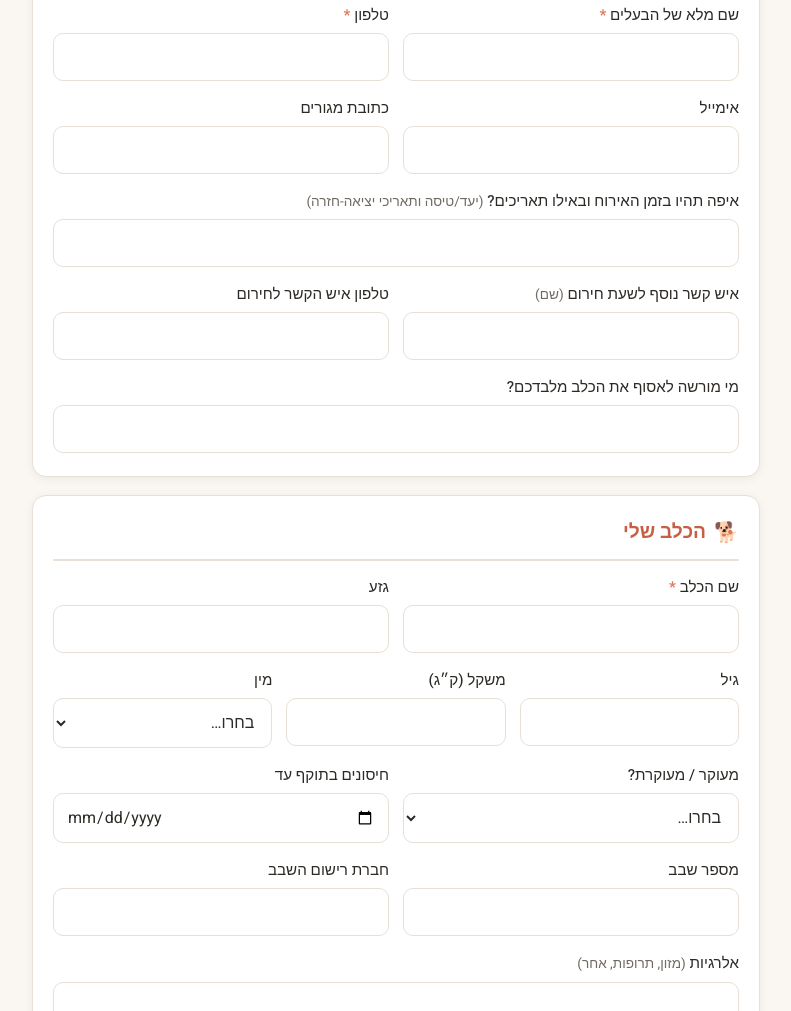
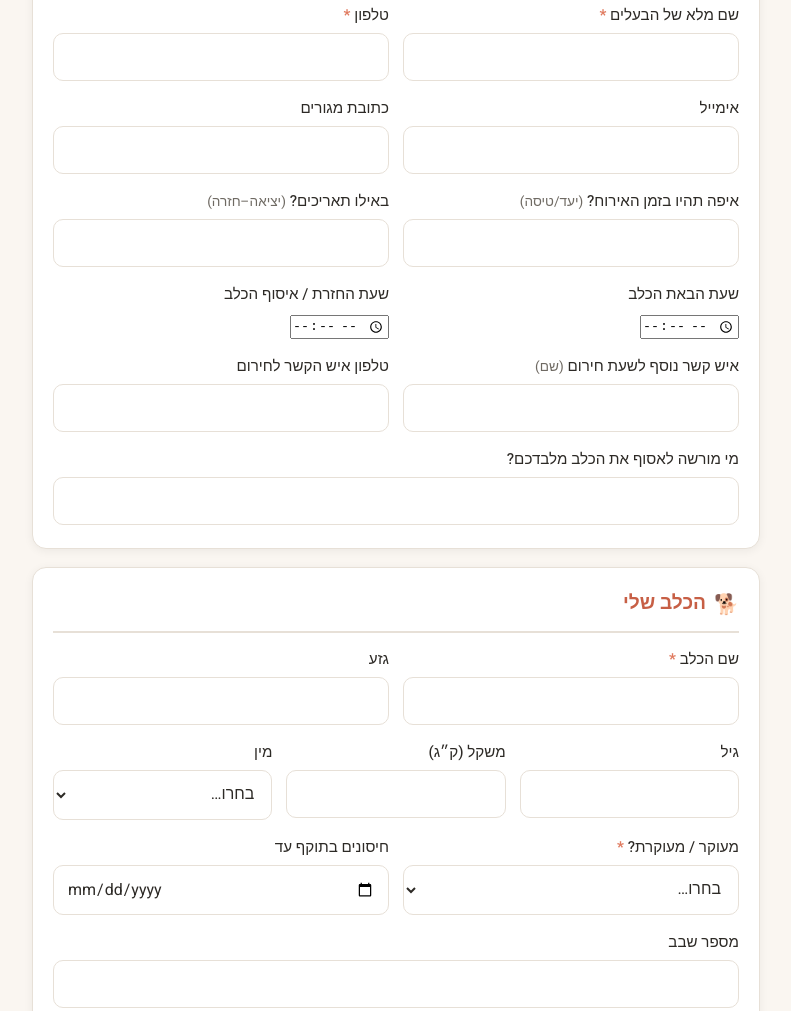
Before and after one commit to Mostov82/ruti-dogsitting-form, a plain HTML site: page index.html in a window 1280 px wide. Shown: the part 417-1428 px from the top of the page, without its empty margins (244-1035 px from the left). Drawn offline with Linux system fonts and the light colour scheme.

Commit message:
Update fields: split location/dates, add drop-off/pickup times, free-text routine & feeding notes, required spay field

```diff
--- a/index.html
+++ b/index.html
@@ -206,9 +206,25 @@
             <input type="text" name="כתובת" />
           </div>
         </div>
-        <div class="field">
-          <label>איפה תהיו בזמן האירוח ובאילו תאריכים? <span class="hint">(יעד/טיסה ותאריכי יציאה-חזרה)</span></label>
-          <input type="text" name="יעד ותאריכים" />
+        <div class="row">
+          <div class="field">
+            <label>איפה תהיו בזמן האירוח? <span class="hint">(יעד/טיסה)</span></label>
+            <input type="text" name="יעד" />
+          </div>
+          <div class="field">
+            <label>באילו תאריכים? <span class="hint">(יציאה–חזרה)</span></label>
+            <input type="text" name="תאריכי האירוח" />
+          </div>
+        </div>
+        <div class="row">
+          <div class="field">
+            <label>שעת הבאת הכלב</label>
+            <input type="time" name="שעת הבאת הכלב" />
+          </div>
+          <div class="field">
+            <label>שעת החזרת / איסוף הכלב</label>
+            <input type="time" name="שעת החזרת הכלב" />
+          </div>
         </div>
         <div class="row">
           <div class="field">
@@ -259,8 +275,8 @@
         </div>
         <div class="row">
           <div class="field">
-            <label>מעוקר / מעוקרת?</label>
-            <select name="עיקור">
+            <label>מעוקר / מעוקרת? <span class="req">*</span></label>
+            <select name="עיקור" required>
               <option value="">בחרו…</option>
               <option>כן</option>
               <option>לא</option>
@@ -271,15 +287,9 @@
             <input type="date" name="חיסונים בתוקף עד" />
           </div>
         </div>
-        <div class="row">
-          <div class="field">
-            <label>מספר שבב</label>
-            <input type="text" name="מספר שבב" />
-          </div>
-          <div class="field">
-            <label>חברת רישום השבב</label>
-            <input type="text" name="חברת רישום השבב" />
-          </div>
+        <div class="field">
+          <label>מספר שבב</label>
+          <input type="text" name="מספר שבב" />
         </div>
         <div class="field">
           <label>אלרגיות <span class="hint">(מזון, תרופות, אחר)</span></label>
@@ -373,21 +383,19 @@
             </tr>
           </tbody>
         </table>
+        <div class="field" style="margin-top:12px">
+          <label>הערות נוספות על האכלה <span class="hint">(מלל חופשי)</span></label>
+          <textarea name="האכלה - הערות"></textarea>
+        </div>
       </section>
 
       <!-- ===== שגרה יומית ===== -->
       <section class="card">
         <h2><span class="ico">⏰</span> שגרה יומית</h2>
-        <p class="hint" style="margin-top:-6px">מה הכלב רגיל אליו בכל חלק של היום – טיולים, שינה, משחק וכו׳.</p>
-        <table class="grid">
-          <thead><tr><th style="width:22%"> </th><th>מה קורה</th></tr></thead>
-          <tbody>
-            <tr><td class="rowlabel">בוקר</td><td><input type="text" name="שגרה - בוקר" /></td></tr>
-            <tr><td class="rowlabel">צהריים</td><td><input type="text" name="שגרה - צהריים" /></td></tr>
-            <tr><td class="rowlabel">ערב</td><td><input type="text" name="שגרה - ערב" /></td></tr>
-            <tr><td class="rowlabel">לפני השינה</td><td><input type="text" name="שגרה - לילה" /></td></tr>
-          </tbody>
-        </table>
+        <div class="field">
+          <label>מה הכלב רגיל אליו במהלך היום? <span class="hint">(בוקר, צהריים, ערב ולפני השינה – טיולים, שינה, משחק וכו׳)</span></label>
+          <textarea name="שגרה יומית" rows="4"></textarea>
+        </div>
       </section>
 
       <!-- ===== התנהגות ונוחות ===== -->
```
